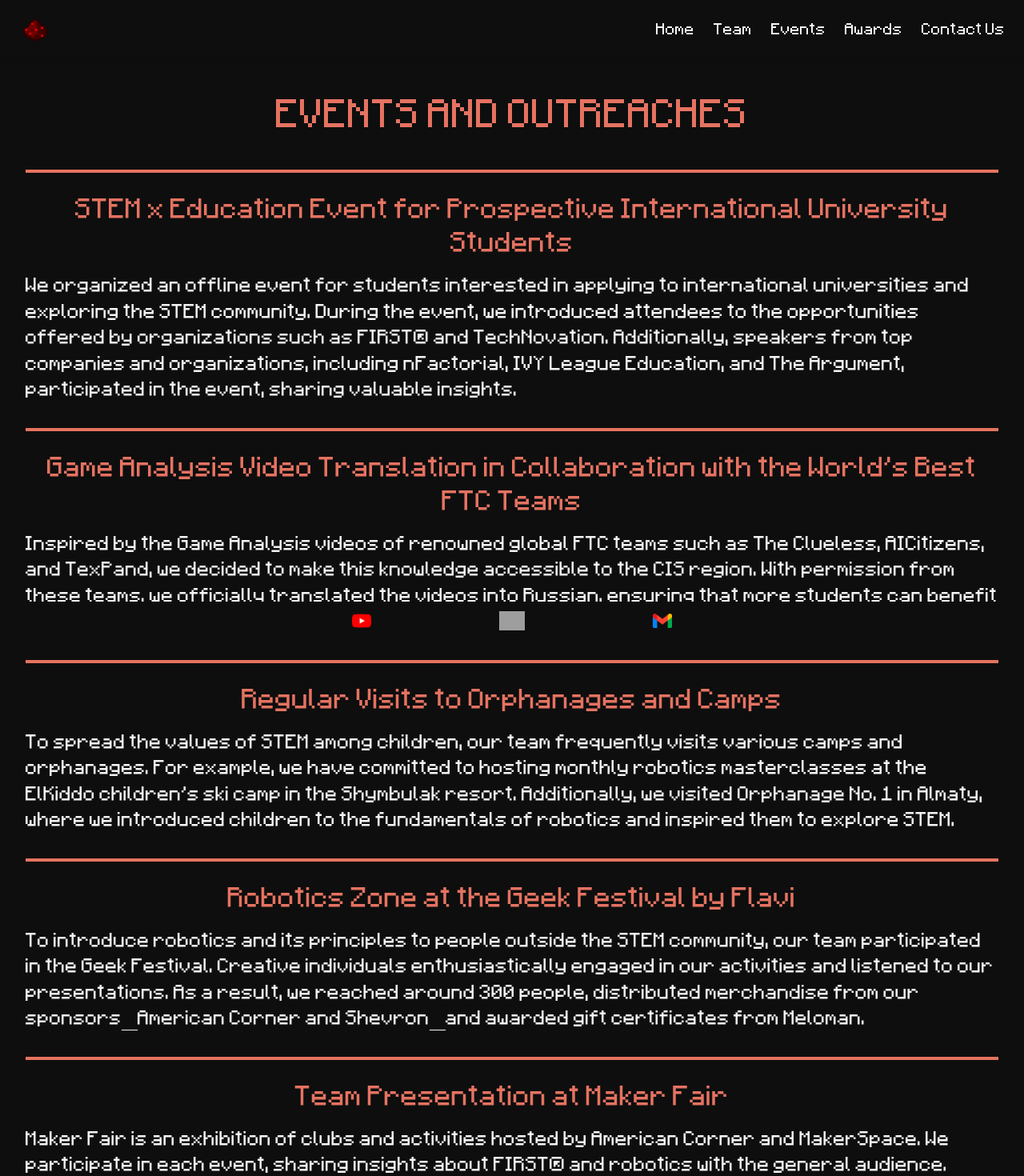
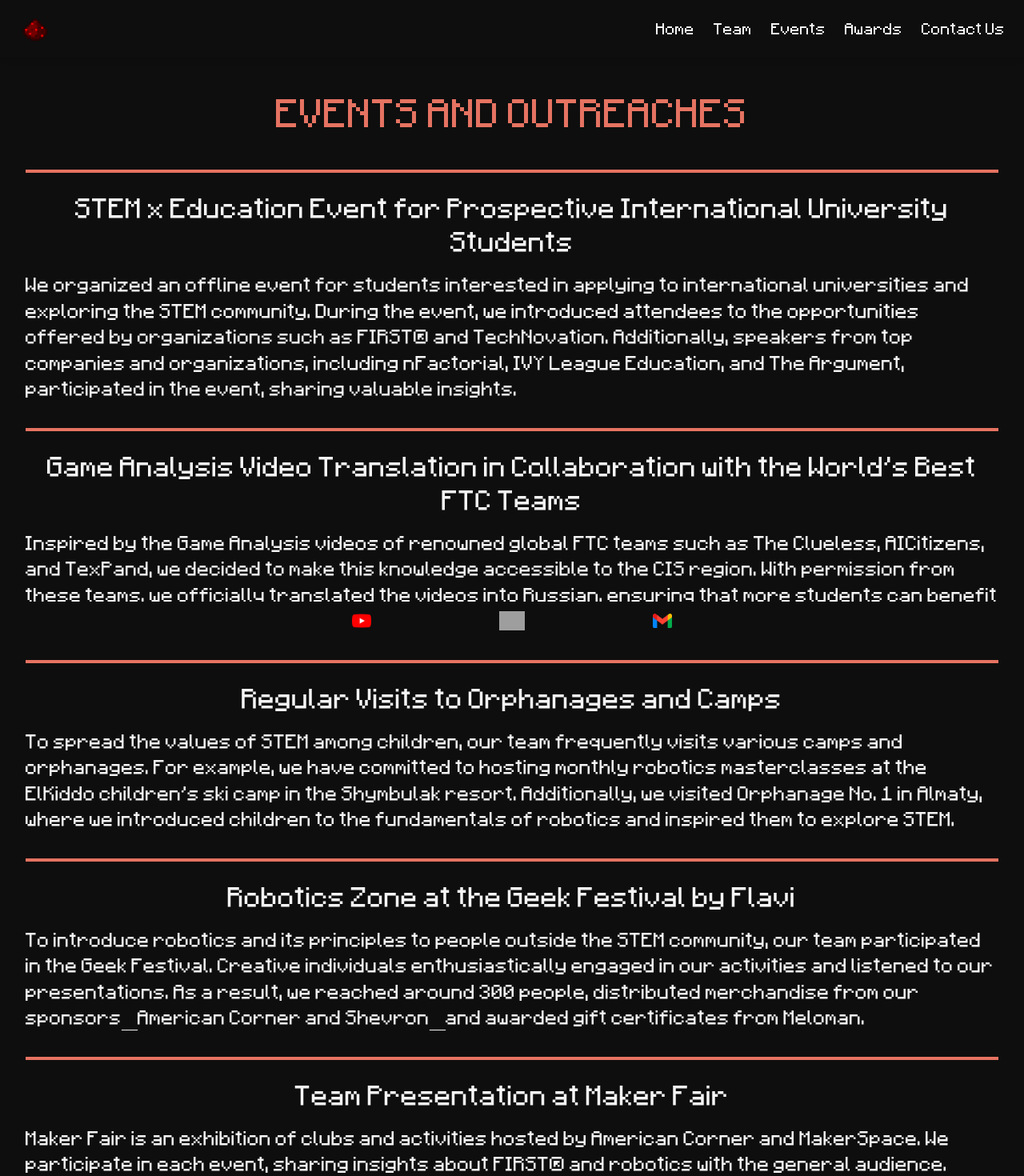
Before and after one commit to Tharealzhanibek/redstone-website, a React (Vite) app: page /events in a window 1280 px wide. Shown: the top 1470 px of the page at 80% size. Built offline with nearby package versions, Linux system fonts and the light colour scheme; grey boxes are pictures that could not be loaded.

Commit message:
some changes

```diff
--- a/src/components/pages/Awards.jsx
+++ b/src/components/pages/Awards.jsx
@@ -3,7 +3,7 @@
 export const Awards = () => {
     return (
         <div>
-            <div className='text-w font-minecraft text-[40px] sm:text-[60px] flex justify-center items-center py-[20px] sm:py-[60px]'>
+            <div className='text-w font-minecraft text-[28px] sm:text-[4ç0px] flex justify-center items-center py-[20px] sm:py-[60px]'>
                 <div className='color-r'>AWARDS  AND ACHIEVEMENTS</div>
             </div>
             <div className=''>
--- a/src/components/pages/Events.jsx
+++ b/src/components/pages/Events.jsx
@@ -13,7 +13,7 @@
 
                 {/* Event 1 */}
                 <div className='border-t-4 border-[#e57361] pt-4 sm:pt-6'>
-                    <div className='color-r font-minecraft text-w text-[24px] sm:text-[28px] w-full text-center mb-4'>
+                    <div className='font-minecraft text-w text-[24px] sm:text-[28px] w-full text-center mb-4'>
                         STEM x Education Event for Prospective International University Students
                     </div>
                     <div className='font-minecraft text-w leading-relaxed text-[16px] sm:text-[20px]'>
@@ -23,7 +23,7 @@
 
                 {/* Event 2 */}
                 <div className='border-t-4 border-[#e57361] pt-4 sm:pt-6'>
-                    <div className='color-r font-minecraft text-w text-[24px] sm:text-[28px] w-full text-center mb-4'>
+                    <div className='font-minecraft text-w text-[24px] sm:text-[28px] w-full text-center mb-4'>
                         Game Analysis Video Translation in Collaboration with the World’s Best FTC Teams
                     </div>
                     <div className='font-minecraft text-w leading-relaxed text-[16px] sm:text-[20px]'>
@@ -34,7 +34,7 @@
 
                 {/* Event 3 */}
                 <div className='border-t-4 border-[#e57361] pt-4 sm:pt-6'>
-                    <div className='color-r font-minecraft text-w text-[24px] sm:text-[28px] w-full text-center mb-4'>
+                    <div className='font-minecraft text-w text-[24px] sm:text-[28px] w-full text-center mb-4'>
                         Regular Visits to Orphanages and Camps
                     </div>
                     <div className='font-minecraft text-w leading-relaxed text-[16px] sm:text-[20px]'>
@@ -44,7 +44,7 @@
 
                 {/* Event 4 */}
                 <div className='border-t-4 border-[#e57361] pt-4 sm:pt-6'>
-                    <div className='color-r font-minecraft text-w text-[24px] sm:text-[28px] w-full text-center mb-4'>
+                    <div className='font-minecraft text-w text-[24px] sm:text-[28px] w-full text-center mb-4'>
                         Robotics Zone at the Geek Festival by Flavi
                     </div>
                     <div className='font-minecraft text-w leading-relaxed text-[16px] sm:text-[20px]'>
@@ -54,7 +54,7 @@
 
                 {/* Event 5 */}
                 <div className='border-t-4 border-[#e57361] pt-4 sm:pt-6'>
-                    <div className='color-r font-minecraft text-w text-[24px] sm:text-[28px] w-full text-center mb-4'>
+                    <div className='font-minecraft text-w text-[24px] sm:text-[28px] w-full text-center mb-4'>
                         Team Presentation at Maker Fair
                     </div>
                     <div className='font-minecraft text-w leading-relaxed text-[16px] sm:text-[20px]'>
```
